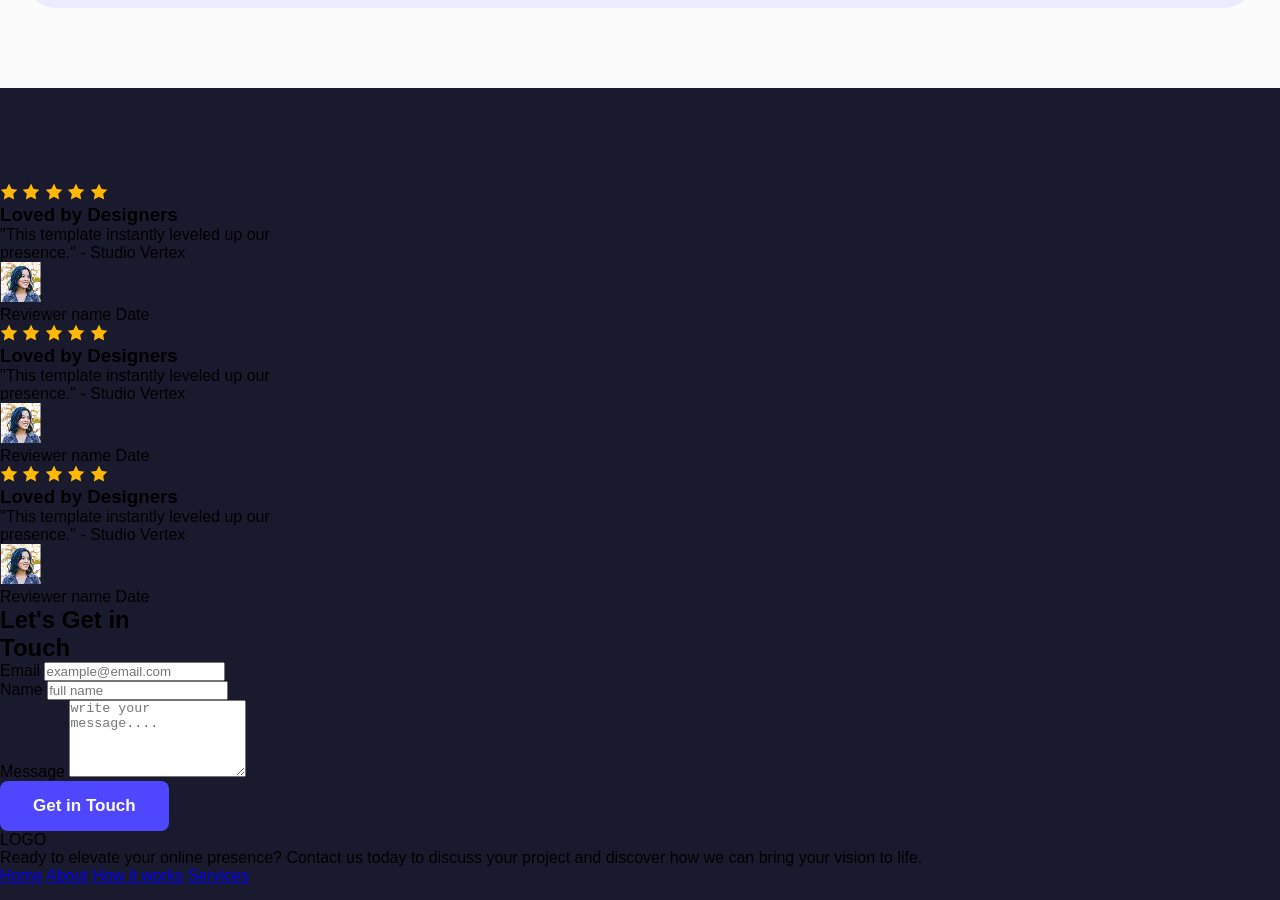
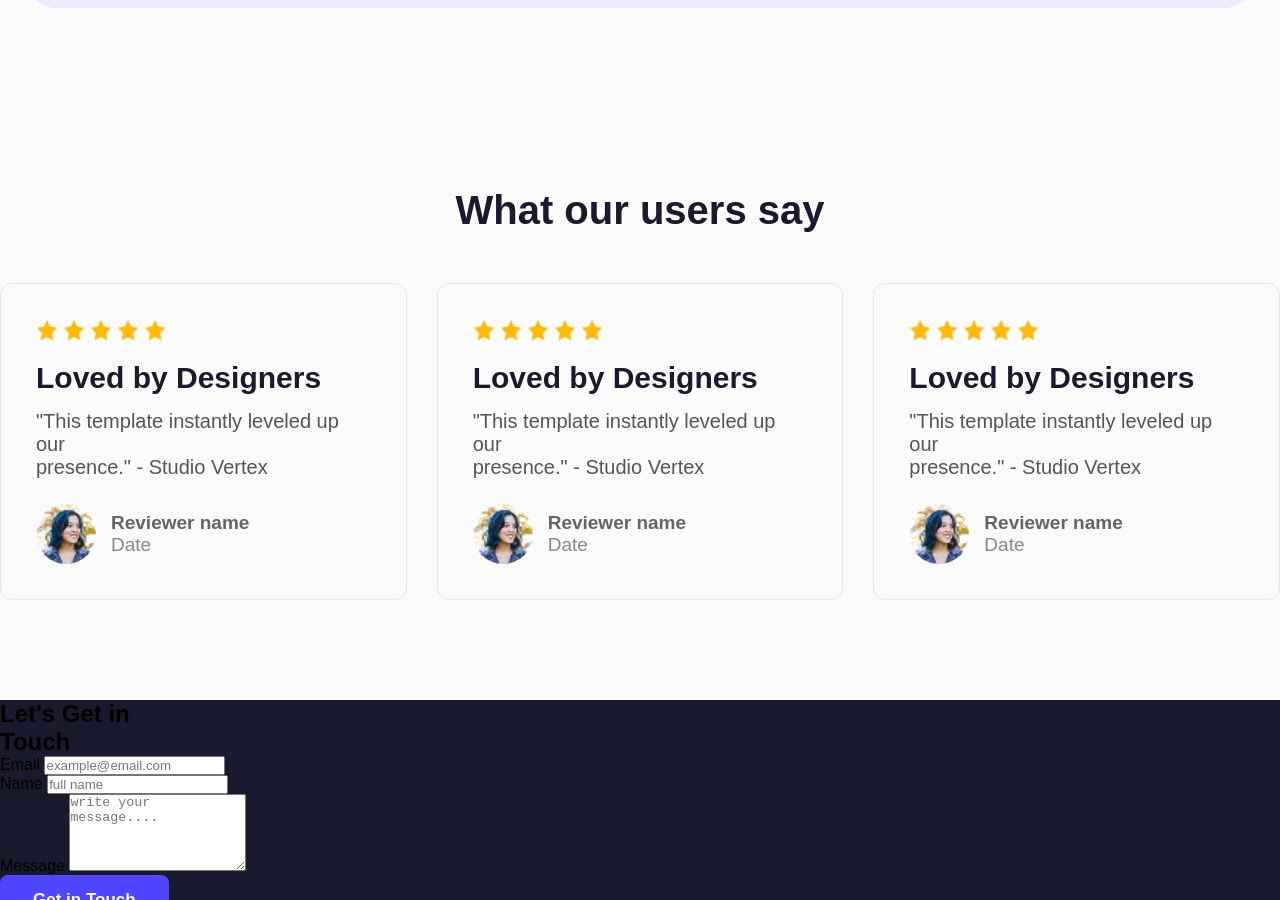
Before and after one commit to RmnFs/Assign_1, a plain HTML site: page index.html in a window 1280 px wide. Shown: the part 1810-2710 px from the top of the page. Drawn offline with Linux system fonts and the light colour scheme.

Commit message:
Added styling for feedback/review section

```diff
--- a/style.css
+++ b/style.css
@@ -172,3 +172,93 @@ body {
     color: #6b6b6b;
     padding-bottom: 50px;
 }
+
+
+
+
+
+/* Feedback Section */
+
+.section-heading {
+    text-align: center;
+}
+
+.feedback-section {
+
+    background-color: #fbfbfb;
+    padding: 100px 0;
+}
+
+.feedback-grid {
+    display: flex;
+    justify-content: center;
+    gap: 30px;
+
+}
+
+.feedback-card {
+
+    /* background-color: #f6f3ff; */
+    background-color: #fbfbfb;
+    border-radius: 12px;
+    padding: 35px;
+    border: #e7e7e7 solid .25px;
+    /* box-shadow: 0 10px 25px rgba(0, 0, 0, 0.05); */
+
+
+}
+
+.card-stars {
+    margin-bottom: 20px;
+    display: flex;
+    gap: 5px;
+}
+
+.card-stars img {
+    width: 22px;
+    height: 22px;
+}
+
+.card-title {
+    font-size: 30px;
+    font-weight: 600;
+    color: #1a1a2e;
+    margin-bottom: 15px;
+}
+
+.card-text {
+    color: #555;
+    font-size: 20px;
+    margin-bottom: 25px;
+
+}
+
+.reviewer-info {
+    display: flex;
+    align-items: center;
+    gap: 15px;
+
+}
+
+.reviewer-avatar {
+    width: 60px;
+    height: 60px;
+    border-radius: 50%;
+    object-fit: cover;
+}
+
+.reviewer-details {
+    display: flex;
+    flex-direction: column;
+}
+
+.reviewer-name {
+    font-weight: bold;
+    font-size: 19px;
+    color: #646464;
+}
+
+.reviewer-date {
+    font-size: 19px;
+    color: #888;
+}
```
